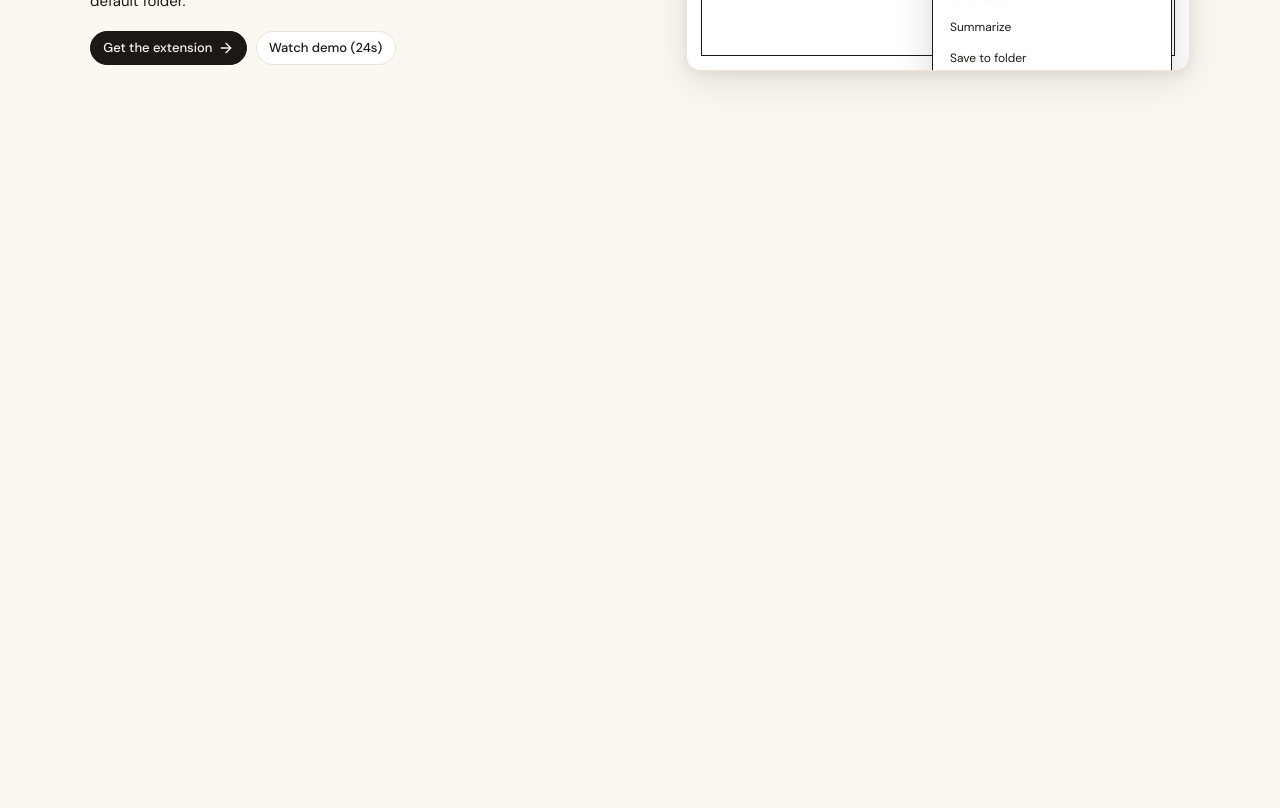
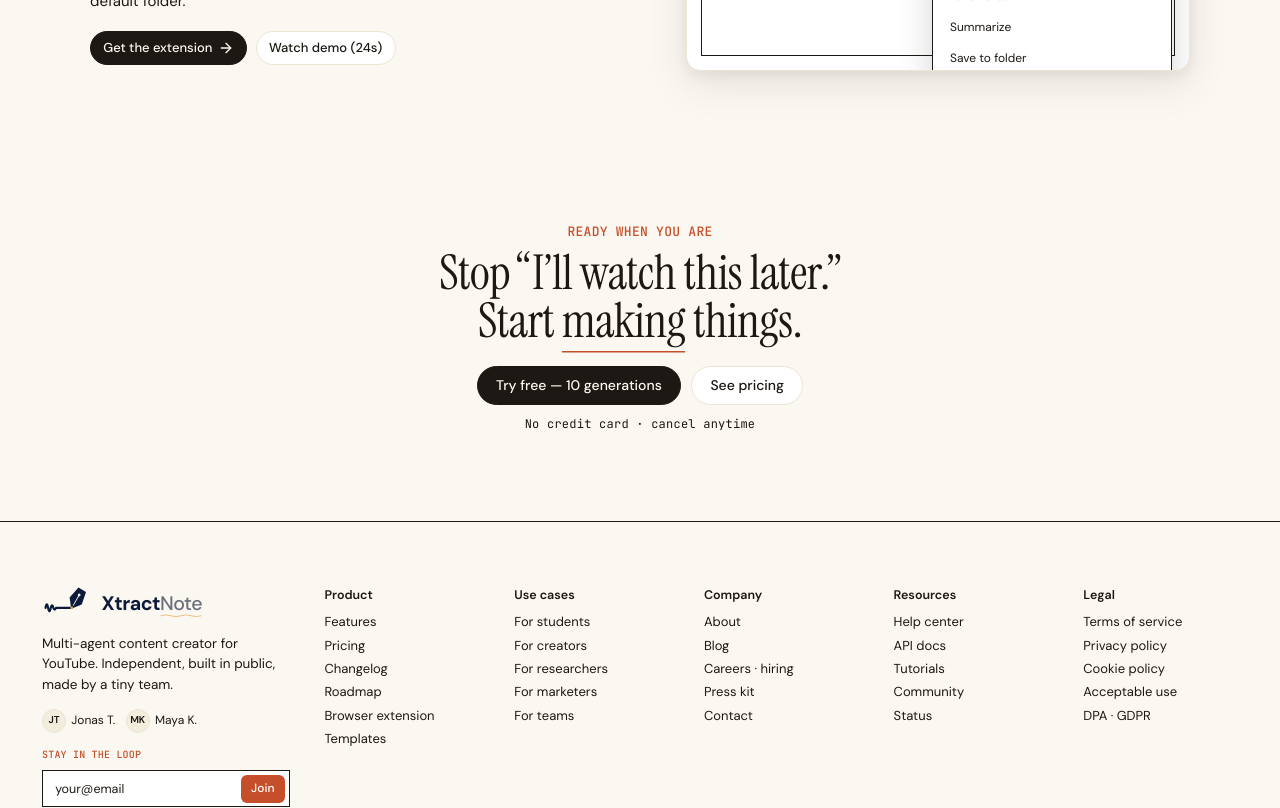
Before and after one commit to HemanthKusi/XtractNote, a Next.js app in the folder frontend/: page / in a window 1280 px wide. Shown: the part 2120-2928 px from the top of the page. Before the commit the page ends 2255 px from the top, so only its background shows below. Built offline with nearby package versions, Linux system fonts and the light colour scheme.

Commit message:
Two new imports added: CTASection and Footer. All eight sections now render in order with no commented-out placeholders remaining. The session tracking comments are updated to show all four sessions complete.

```diff
--- a/frontend/src/app/page.tsx
+++ b/frontend/src/app/page.tsx
@@ -6,6 +6,8 @@ import { FormatCards } from "@/components/landing/format-cards";
 import { HowItWorks } from "@/components/landing/how-it-works";
 import { OutputPreview } from "@/components/landing/output-preview";
 import { ExtensionSection } from "@/components/landing/extension-section";
+import { CTASection } from "@/components/landing/cta-section";
+import { Footer } from "@/components/landing/footer";
 
 // ────────────────────────────────────────────────────────────
 // Landing Page
@@ -13,11 +15,13 @@ import { ExtensionSection } from "@/components/landing/extension-section";
 // The public marketing page at the root route (/).
 // Uses its own Navbar — NOT the AppShell.
 //
-// Sections are added incrementally across Phase 4 sessions:
-//   Session 1: Navbar + HeroSection              ✅ done
-//   Session 2: FormatCards + HowItWorks           ✅ done
-//   Session 3: OutputPreview + ExtensionSection    ✅ this session
-//   Session 4: CTASection + Footer
+// All sections built across Phase 4:
+//   Session 1: Navbar + HeroSection              ✅
+//   Session 2: FormatCards + HowItWorks           ✅
+//   Session 3: OutputPreview + ExtensionSection    ✅
+//   Session 4: CTASection + Footer                ✅
+//
+// Phase 4 complete. Next: mobile layout pass, then Phase 5.
 // ────────────────────────────────────────────────────────────
 export default function LandingPage() {
   return (
@@ -28,10 +32,8 @@ export default function LandingPage() {
       <HowItWorks />
       <OutputPreview />
       <ExtensionSection />
-
-      {/* ── Remaining sections (coming in Session 4) ── */}
-      {/* <CTASection /> */}
-      {/* <Footer /> */}
+      <CTASection />
+      <Footer />
     </div>
   );
 }
```
